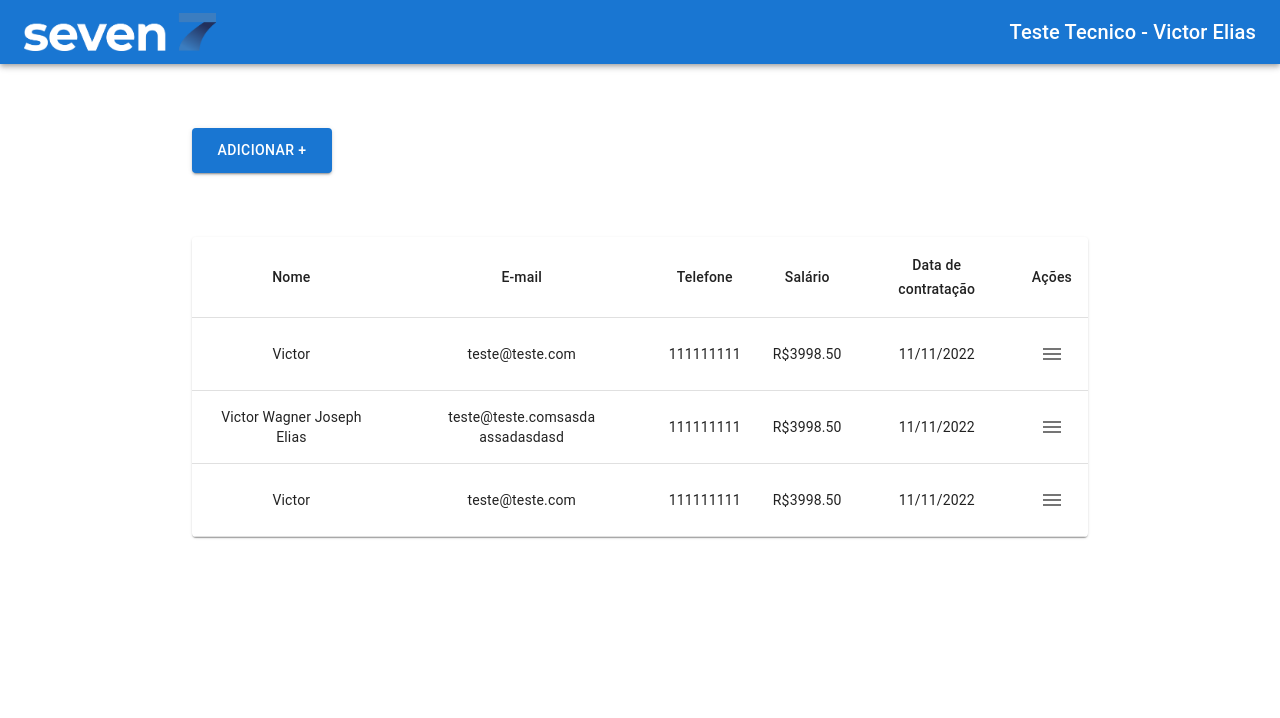
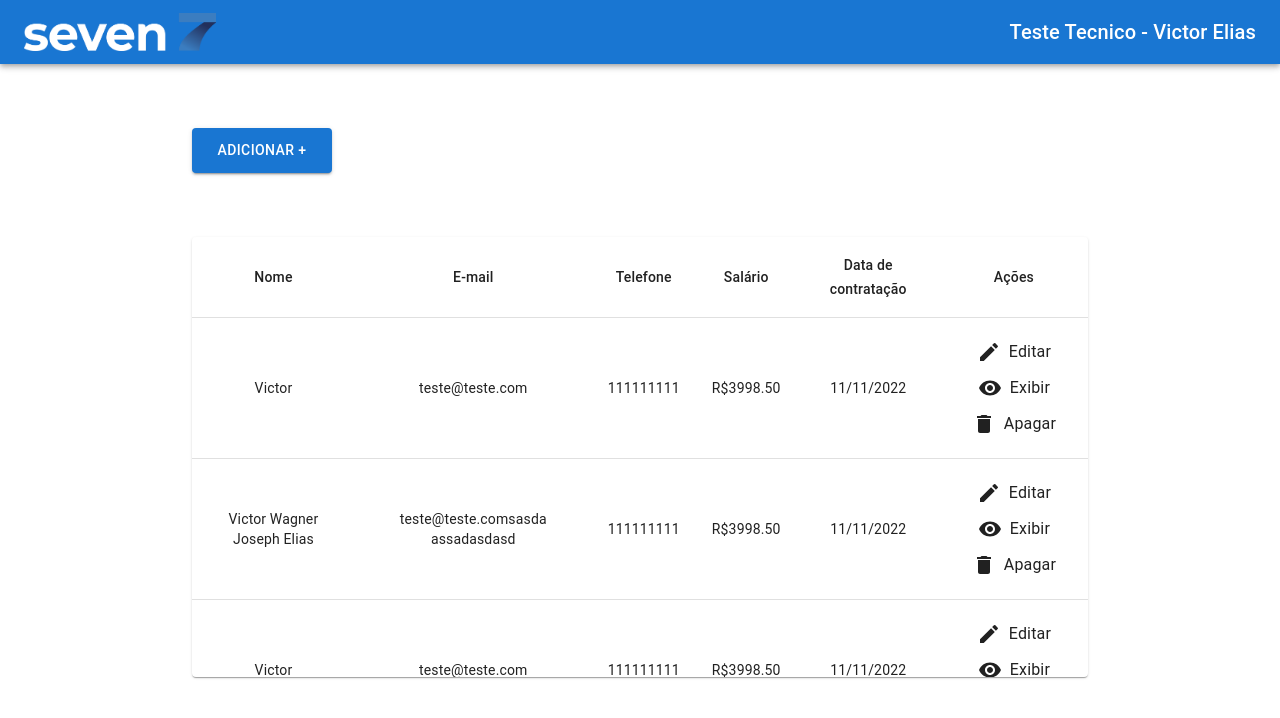
Before and after one commit to svvictorelias/sevenINC, a React (Vite) app: page / in a window 1280 px wide. Shown: the top 718 px of the page. Built offline with nearby package versions, Linux system fonts and the light colour scheme.

Commit message:
Feat: handleDelete

```diff
--- a/src/components/tableEmployees/index.tsx
+++ b/src/components/tableEmployees/index.tsx
@@ -2,43 +2,19 @@ import Paper from '@mui/material/Paper';
 import Table from '@mui/material/Table';
 import TableBody from '@mui/material/TableBody';
 import TableCell from '@mui/material/TableCell';
-import IconButton from '@mui/material/IconButton';
-import Menu from '@mui/material/Menu';
 import MenuItem from '@mui/material/MenuItem';
 import TableContainer from '@mui/material/TableContainer';
-import MenuIcon from '@mui/icons-material/Menu';
 import DeleteIcon from '@mui/icons-material/Delete';
 import VisibilityIcon from '@mui/icons-material/Visibility';
 import ModeIcon from '@mui/icons-material/Mode';
 import TableHead from '@mui/material/TableHead';
 import TableRow from '@mui/material/TableRow';
-import { useContext, useEffect, useState } from 'react';
+import { useContext} from 'react';
 import { MainContext } from '../../Provider';
 
 const TableEmployees = () => {
-  const { users } = useContext(MainContext);
-  const [rows, setRows] = useState();
-  useEffect(() => {
-    setRows(
-      users?.map(user => ({
-        id: user.id,
-        nome: user.nome,
-        email: user.email,
-        telefone: user.telefone,
-        salario: user.salario,
-        dataContratacao: user.dataContratacao
-      }))
-    );
-  }, [users]);
+  const { users, setUsers } = useContext(MainContext);
 
-  const [visibleButton, setVisibleButton] = useState<null | HTMLElement>(null);
-
-  const handleClick = (event: React.MouseEvent<HTMLButtonElement>) => {
-    setVisibleButton(event.currentTarget);
-  };
-  const handleClose = () => {
-    setVisibleButton(null);
-  };
   const columns = [
     { id: 'nome', label: 'Nome', minWidth: 150 },
     { id: 'email', label: 'E-mail', minWidth: 150 },
@@ -51,6 +27,14 @@ const TableEmployees = () => {
       minWidth: 30
     }
   ];
+
+  //service
+  const handleDelete = (id)=>{
+    const newUsers = users.filter(user=>{
+      return user.id !==id
+    })
+    setUsers(newUsers)
+  }
 
   return (
     <Paper sx={{ width: '100%', overflow: 'hidden' }}>
@@ -66,7 +50,7 @@ const TableEmployees = () => {
             </TableRow>
           </TableHead>
           <TableBody>
-            {rows?.map(item => (
+            {users?.map(item => (
               <TableRow key={item.id}>
                 <TableCell align="center">{item.nome}</TableCell>
                 <TableCell align="center">{item.email}</TableCell>
@@ -74,29 +58,20 @@ const TableEmployees = () => {
                 <TableCell align="center">{item.salario}</TableCell>
                 <TableCell align="center">{item.dataContratacao}</TableCell>
                 <TableCell align="center">
-                  <>
-                    <IconButton onClick={handleClick}>
-                      <MenuIcon />
-                    </IconButton>
-                    <Menu
-                      anchorEl={visibleButton}
-                      open={Boolean(visibleButton)}
-                      onClose={handleClose}
-                    >
-                      <MenuItem sx={{ gap: 2 }}>
+                  <MenuItem sx={{ gap:1, display:'flex', justifyContent:'center' }}>
                     <ModeIcon />
-                        Editar dados
+                    Editar
                   </MenuItem>
-                      <MenuItem sx={{ gap: 2 }}>
+                  <MenuItem sx={{ gap:1 , display:'flex', justifyContent:'center'}}>
                     <VisibilityIcon />
-                        Mostrar detalhes
+                    Exibir
                   </MenuItem>
-                      <MenuItem sx={{ gap: 2 }}>
+                  <MenuItem
+                  onClick={()=>handleDelete(item.id)}
+                   sx={{ gap:1, display:'flex', justifyContent:'center' }}>
                     <DeleteIcon />
-                        Apagar funcionário
+                    Apagar
                   </MenuItem>
-                    </Menu>
-                  </>
                 </TableCell>
               </TableRow>
             ))}
```
Lines whose indentation alone changed are shown as unchanged.
